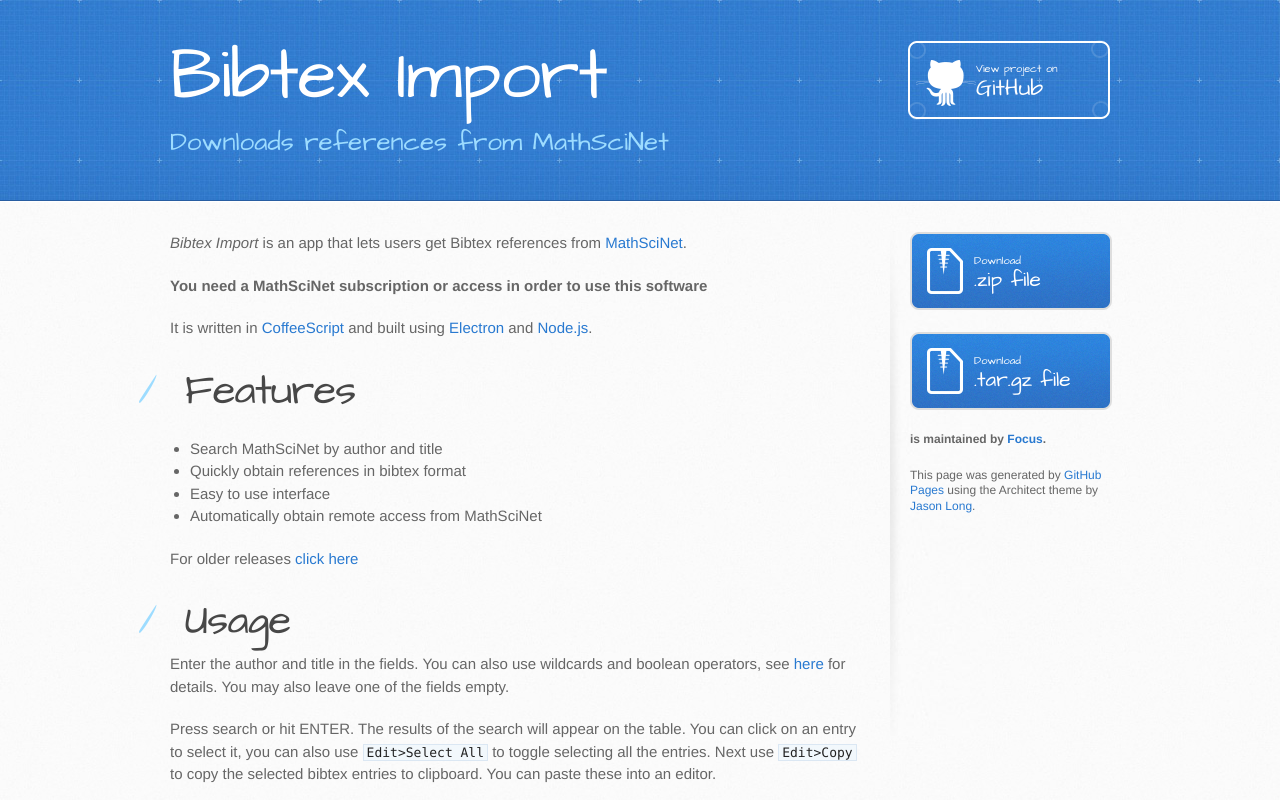
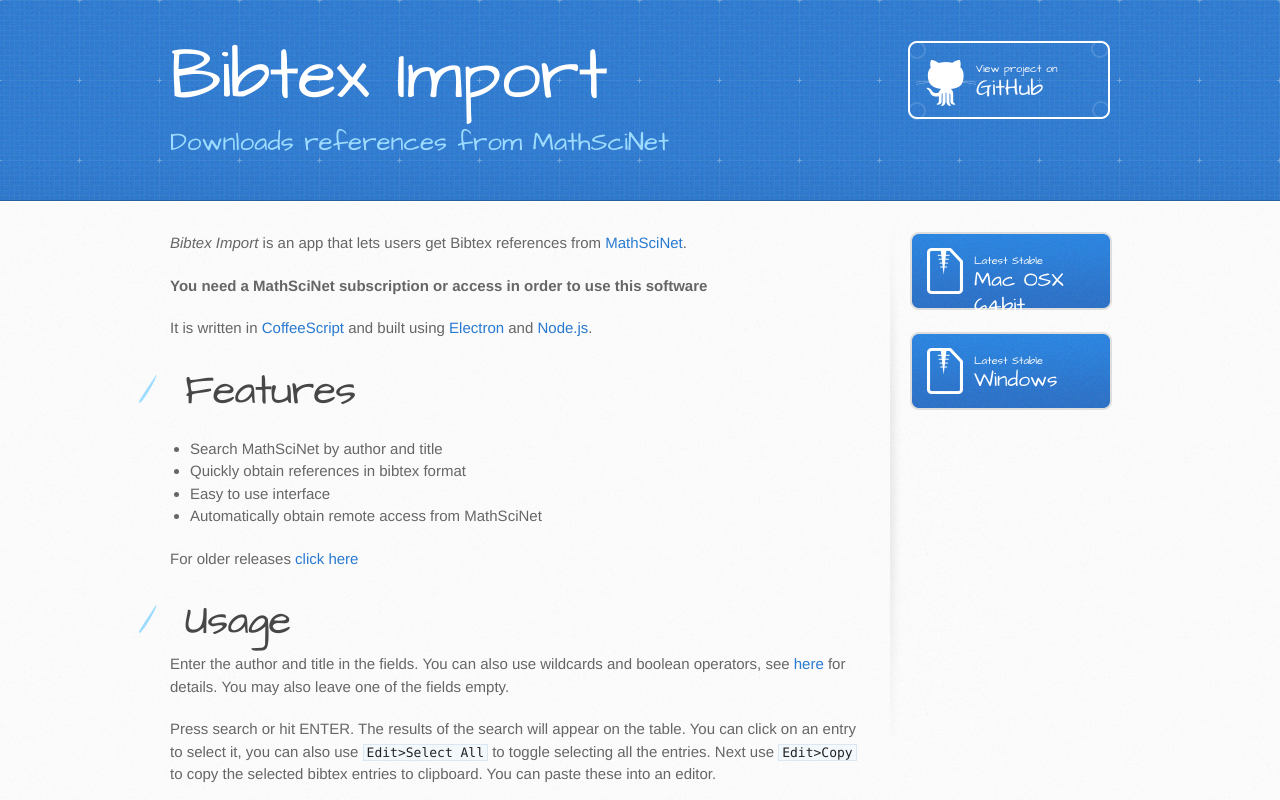
Before and after one commit to Focus/BibtexImport, a plain HTML site: page index.html in a window 1280 px wide. Shown: the top 800 px of the page. Drawn offline with Linux system fonts and the light colour scheme; grey boxes are pictures that could not be loaded.

Commit message:
Update index.html

```diff
--- a/index.html
+++ b/index.html
@@ -57,18 +57,14 @@
         </section>
 
         <aside id="sidebar">
-          <a href="https://github.com/Focus/BibtexImport/zipball/master" class="button">
-            <small>Download</small>
-            .zip file
+          <a href="https://github.com/Focus/BibtexImport/releases/download/v0.1/BibtexImport-darwin-x64.zip" class="button">
+            <small>Latest Stable</small>
+            Mac OSX 64bit
           </a>
-          <a href="https://github.com/Focus/BibtexImport/tarball/master" class="button">
-            <small>Download</small>
-            .tar.gz file
+          <a href="#" class="button">
+            <small>Latest Stable</small>
+            Windows
           </a>
-
-          <p class="repo-owner"><a href="https://github.com/Focus/BibtexImport"></a> is maintained by <a href="https://github.com/Focus">Focus</a>.</p>
-
-          <p>This page was generated by <a href="https://pages.github.com">GitHub Pages</a> using the Architect theme by <a href="https://twitter.com/jasonlong">Jason Long</a>.</p>
         </aside>
       </div>
     </div>
```
